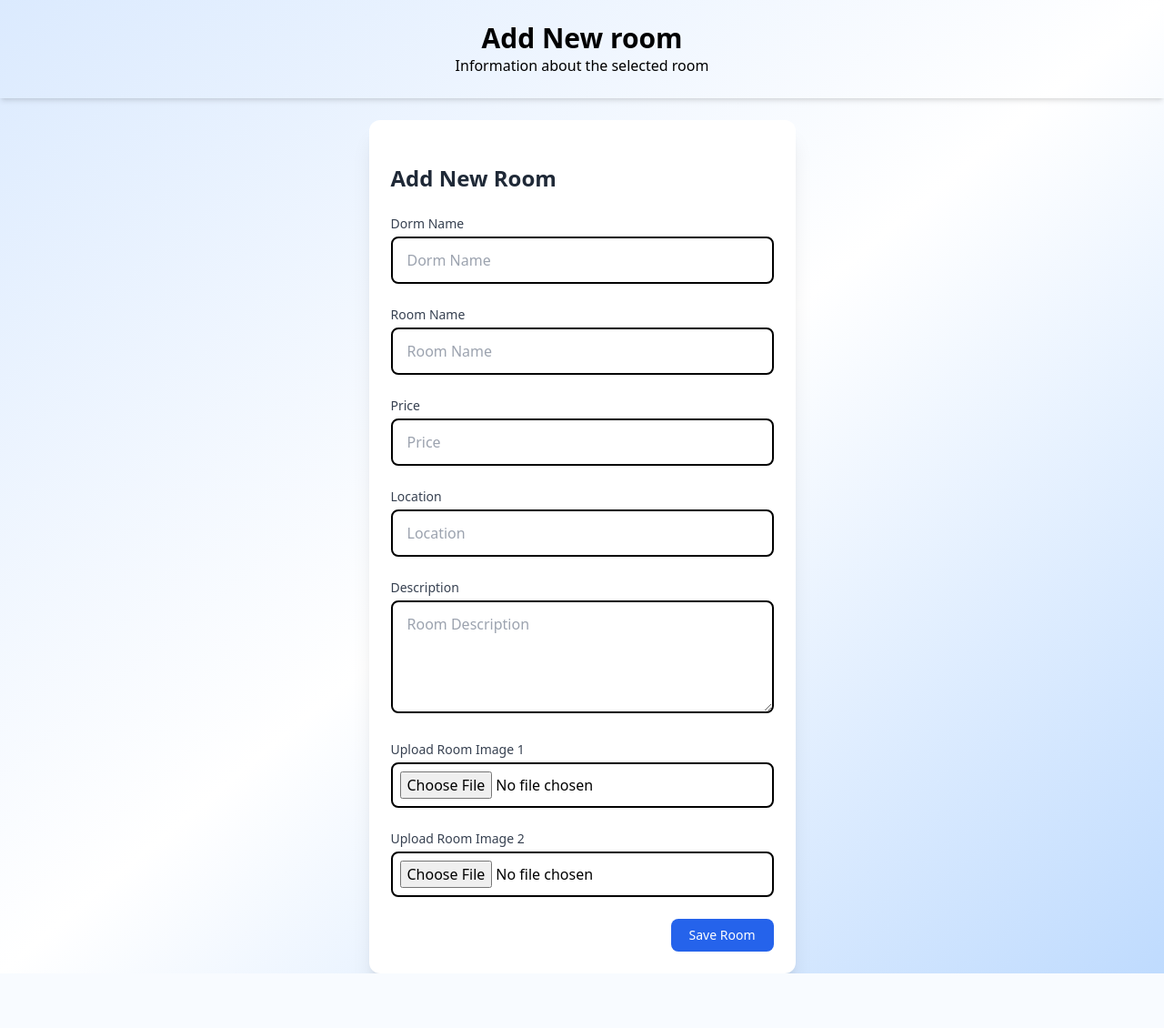
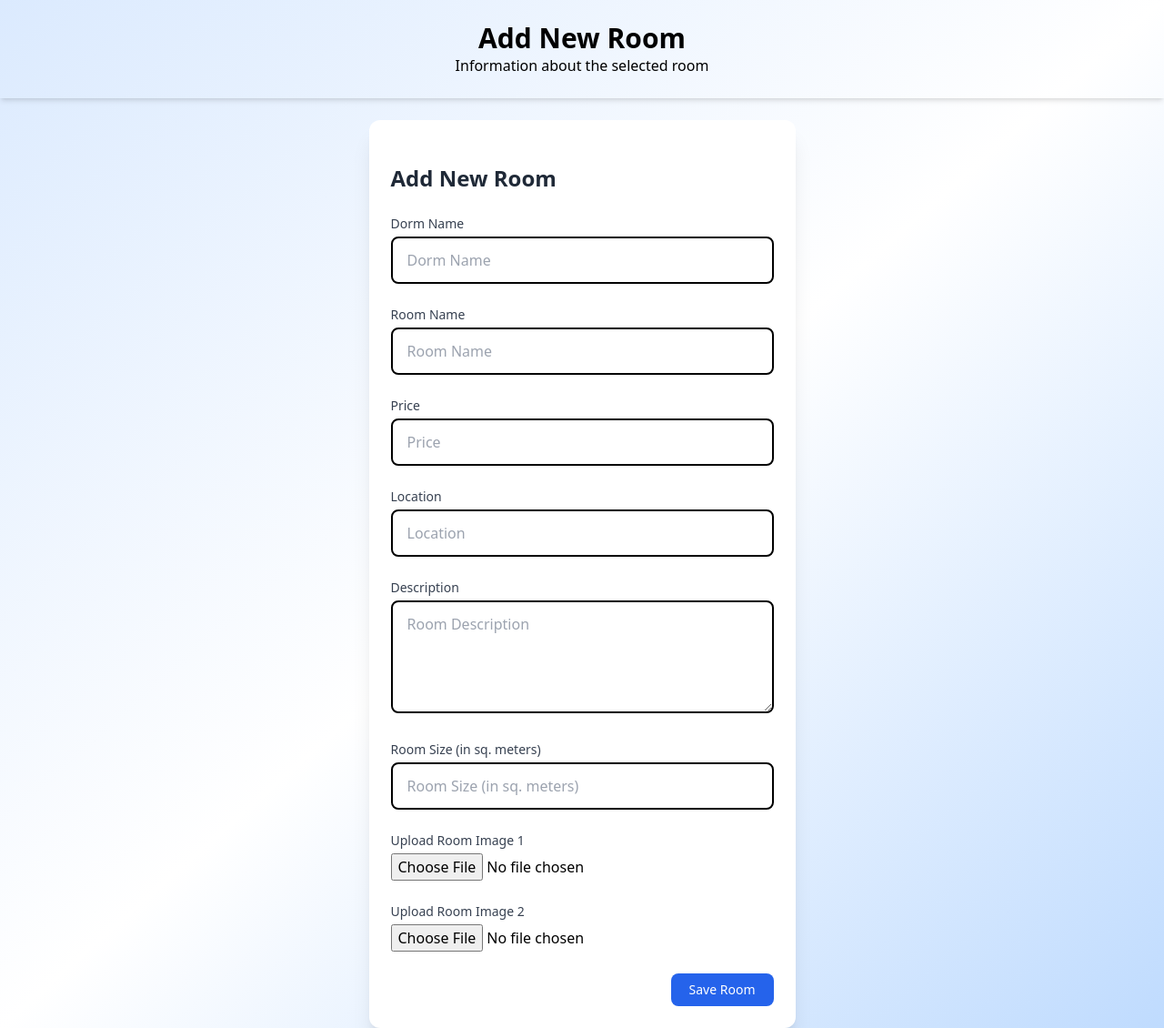
Before and after one commit to Xuli2317/DSI202, a Django app: page /room/add/ in a window 1280 px wide. Shown: the whole page at 91% size. Before the commit the page ends 1070 px from the top, so only its background shows below. Run offline with Django 5.2, Linux system fonts and the light colour scheme; some libraries are stand-ins or nearby versions.

Commit message:
Fix: Correct field name from 'room_size' to 'size' in Room model and form

```diff
--- a/myapp/forms.py
+++ b/myapp/forms.py
@@ -21,11 +21,10 @@ class RoomCreateForm(forms.ModelForm):
     size = forms.FloatField(required=True, label="Room Size")
 
 
-# RoomForm
 class RoomForm(forms.ModelForm):
     class Meta:
         model = Room
-        fields = ['dorm_name', 'room_name', 'price', 'location', 'description']
+        fields = ['dorm_name', 'room_name', 'price', 'location', 'description', 'size']  # เปลี่ยนจาก room_size เป็น size
         widgets = {
             'dorm_name': forms.TextInput(attrs={
                 'class': 'w-full px-4 py-3 border-2 border-black rounded-lg',
@@ -48,7 +47,14 @@ class RoomForm(forms.ModelForm):
                 'placeholder': 'Room Description',
                 'rows': 4
             }),
+            'size': forms.NumberInput(attrs={  # เปลี่ยนจาก room_size เป็น size
+                'class': 'w-full px-4 py-3 border-2 border-black rounded-lg',
+                'placeholder': 'Room Size (in sq. meters)',
+                'step': '0.1'
+            }),
         }
+
+
 
 
 class RoomImageForm(forms.Form):
--- a/myapp/templates/room_create.html
+++ b/myapp/templates/room_create.html
@@ -12,9 +12,10 @@
 <body class="bg-gradient-to-br from-blue-100 via-white to-blue-200 min-h-screen flex flex-col items-center justify-between font-sans space-y-6">
     <!-- Header -->
     <header class="text-white p-6 text-center w-full shadow-md">
-        <h1 class="text-3xl font-bold text-black">Add New room</h1>
+        <h1 class="text-3xl font-bold text-black">Add New Room</h1>
         <p class="text-black">Information about the selected room</p>
     </header>
+
     <form method="post" enctype="multipart/form-data" class="bg-white p-6 rounded-xl shadow-xl max-w-2xl mx-auto space-y-6">
         {% csrf_token %}
 
@@ -24,37 +25,98 @@
         <div>
             <label class="block text-sm font-medium text-gray-700 mb-1">Dorm Name</label>
             {{ room_form.dorm_name }}
+            {% if room_form.dorm_name.errors %}
+                <ul class="text-red-500 text-sm mt-1">
+                    {% for error in room_form.dorm_name.errors %}
+                        <li>{{ error }}</li>
+                    {% endfor %}
+                </ul>
+            {% endif %}
         </div>
 
         <div>
             <label class="block text-sm font-medium text-gray-700 mb-1">Room Name</label>
             {{ room_form.room_name }}
+            {% if room_form.room_name.errors %}
+                <ul class="text-red-500 text-sm mt-1">
+                    {% for error in room_form.room_name.errors %}
+                        <li>{{ error }}</li>
+                    {% endfor %}
+                </ul>
+            {% endif %}
         </div>
 
         <div>
             <label class="block text-sm font-medium text-gray-700 mb-1">Price</label>
             {{ room_form.price }}
+            {% if room_form.price.errors %}
+                <ul class="text-red-500 text-sm mt-1">
+                    {% for error in room_form.price.errors %}
+                        <li>{{ error }}</li>
+                    {% endfor %}
+                </ul>
+            {% endif %}
         </div>
 
         <div>
             <label class="block text-sm font-medium text-gray-700 mb-1">Location</label>
             {{ room_form.location }}
+            {% if room_form.location.errors %}
+                <ul class="text-red-500 text-sm mt-1">
+                    {% for error in room_form.location.errors %}
+                        <li>{{ error }}</li>
+                    {% endfor %}
+                </ul>
+            {% endif %}
         </div>
 
         <div>
             <label class="block text-sm font-medium text-gray-700 mb-1">Description</label>
             {{ room_form.description }}
+            {% if room_form.description.errors %}
+                <ul class="text-red-500 text-sm mt-1">
+                    {% for error in room_form.description.errors %}
+                        <li>{{ error }}</li>
+                    {% endfor %}
+                </ul>
+            {% endif %}
+        </div>
+
+        <div>
+            <label class="block text-sm font-medium text-gray-700 mb-1">Room Size (in sq. meters)</label>
+            {{ room_form.size }}
+            {% if room_form.size.errors %}
+                <ul class="text-red-500 text-sm mt-1">
+                    {% for error in room_form.size.errors %}
+                        <li>{{ error }}</li>
+                    {% endfor %}
+                </ul>
+            {% endif %}
         </div>
 
         <!-- Room Image Upload -->
         <div>
             <label class="block text-sm font-medium text-gray-700 mb-1">Upload Room Image 1</label>
-            <input type="file" name="image1" class="w-full rounded-lg border-black border-2 shadow-sm p-2">
+            {{ room_image_form.image1 }}
+            {% if room_image_form.image1.errors %}
+                <ul class="text-red-500 text-sm mt-1">
+                    {% for error in room_image_form.image1.errors %}
+                        <li>{{ error }}</li>
+                    {% endfor %}
+                </ul>
+            {% endif %}
         </div>
 
         <div>
             <label class="block text-sm font-medium text-gray-700 mb-1">Upload Room Image 2</label>
-            <input type="file" name="image2" class="w-full rounded-lg border-black border-2 shadow-sm p-2">
+            {{ room_image_form.image2 }}
+            {% if room_image_form.image2.errors %}
+                <ul class="text-red-500 text-sm mt-1">
+                    {% for error in room_image_form.image2.errors %}
+                        <li>{{ error }}</li>
+                    {% endfor %}
+                </ul>
+            {% endif %}
         </div>
 
         <div class="text-right">
@@ -64,7 +126,5 @@
         </div>
     </form>
 
-
-
 </body>
 </html>
--- a/myapp/views.py
+++ b/myapp/views.py
@@ -76,7 +76,7 @@ def room_create(request):
         room_image_form = RoomImageForm(request.POST, request.FILES)
 
         if room_form.is_valid() and room_image_form.is_valid():
-            room = room_form.save()  # บันทึกห้องใหม่
+            room = room_form.save()
 
             # รับไฟล์ที่อัปโหลด
             image1 = request.FILES.get('image1')
@@ -90,7 +90,7 @@ def room_create(request):
                 room_image2 = RoomImage(room=room, image=image2)
                 room_image2.save()
 
-            return redirect('room_detail')  # เปลี่ยนไปหน้ารายละเอียดห้อง
+            return redirect('room_detail', room_id=room.id)  # เปลี่ยนไปหน้ารายละเอียดห้อง พร้อมกับส่ง `room_id`
     else:
         room_form = RoomForm()
         room_image_form = RoomImageForm()
```
